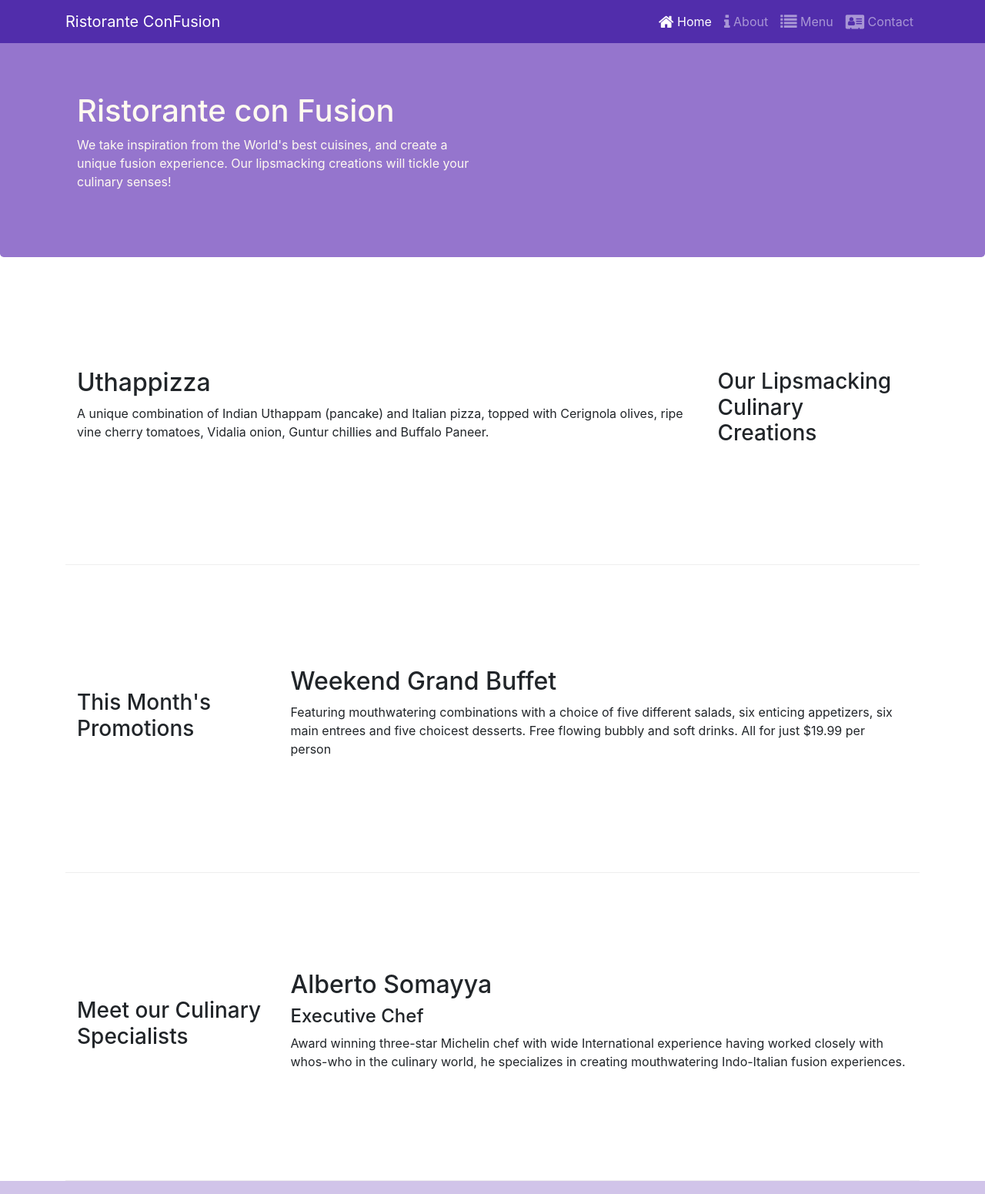
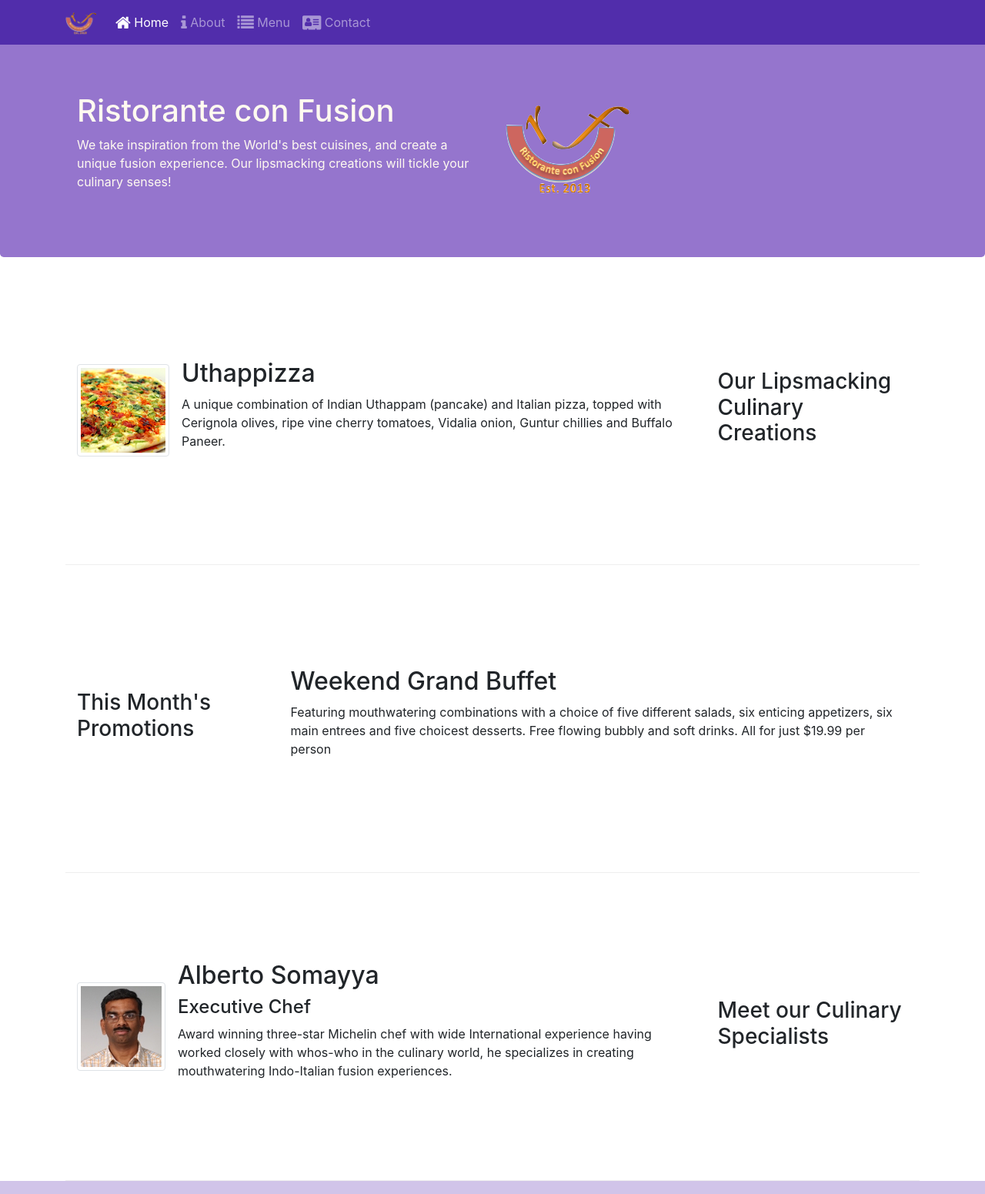
Before and after one commit to eshaan007/Bootstrap4, a website: page index.html in a window 1280 px wide. Shown: the top 1551 px of the page at 77% size. Drawn offline with nearby package versions, Linux system fonts and the light colour scheme.

Commit message:
Images and Media

```diff
--- a/index.html
+++ b/index.html
@@ -24,14 +24,15 @@
             <button class="navbar-toggler" type="button" data-toggle="collapse" data-target="#Navbar">
                 <span class="navbar-toggler-icon"></span>
             </button>
-            <a class="navbar-brand mr-auto" href="#"> Ristorante ConFusion  </a>
-            <div class="collapse navbar-collapse" id="Navbar"> </div>
+            <a class="navbar-brand" href="#"><img src="img/logo.png" height="30" width="41"> </a>
+            <div class="collapse navbar-collapse" id="Navbar">
                 <ul class ="navbar-nav mr-auto">
                     <li class="nav-item active"><a class="nav-link" href="#"><span class="fa fa-home fa-lg"></span> Home </a></li>
                     <li class="nav-item"><a class="nav-link" href="./aboutus.html"><span class="fa fa-info fa-lg"></span> About </a></li>
                     <li class="nav-item"><a class="nav-link" href="#"><span class="fa fa-list fa-lg"></span> Menu </a></li>
                     <li class="nav-item"><a class="nav-link" href="./contactus.html"><span class="fa fa-address-card fa-lg"></span> Contact</a></li>
                 </ul>
+            </div>
         </div>
     </nav>
 
@@ -42,7 +43,8 @@
                     <h1>Ristorante con Fusion</h1>
                     <p>We take inspiration from the World's best cuisines, and create a unique fusion experience. Our lipsmacking creations will tickle your culinary senses!</p>
                 </div>
-                <div class="col-12 col-sm">
+                <div class="col-12 col-sm align-self-center">
+                    <img src="img/logo.png" class="img-fluid">
                 </div>
             </div>
         </div>
@@ -54,8 +56,14 @@
                 <h3>Our Lipsmacking Culinary Creations</h3>
             </div>
             <div class="col col-sm order-sm-first col-md">
-                <h2>Uthappizza</h2>
+                <div class="media">
+                    <img class="d-flex mr-3 img-thumbnail align-self-center"
+                        src="img/uthappizza.png" alt="uthappizza">
+                    <div class="media-body">
+                        <h2 class="mt-0"> Uthappizza</h2>
                         <p>A unique combination of Indian Uthappam (pancake) and Italian pizza, topped with Cerignola olives, ripe vine cherry tomatoes, Vidalia onion, Guntur chillies and Buffalo Paneer.</p>
+                    </div>
+                </div>
             </div>
         </div>
 
@@ -70,14 +78,21 @@
             </div>
         </div class="row">
 
+
         <div class="row row-content align-items-center">
             <div class="col-12 col-sm-4 col-md-3">
                 <h3>Meet our Culinary Specialists</h3>
             </div>
-            <div class="col col-sm col-md">
-                <h2>Alberto Somayya</h2>
+            <div class="col col-sm order-sm-first col-md">
+                <div class="media">
+                    <img class="d-flex mr-3 img-thumbnail align-self-center"
+                        src="img/alberto.png" alt="alberto">
+                    <div class="media-body">
+                        <h2 class="mt-0">Alberto Somayya</h2>
                         <h4>Executive Chef</h4>
                         <p>Award winning three-star Michelin chef with wide International experience having worked closely with whos-who in the culinary world, he specializes in creating mouthwatering Indo-Italian fusion experiences. </p>
+                    </div>
+                </div>
             </div>
         </div>
     </div>
```
Also changed, not shown: aboutus.html (+5 -3 lines), contactus.html (+3 -2 lines), img/alberto.png (added), img/buffet.png (added), img/logo.png (added), img/uthappizza.png (added), 1 other file. Lines whose indentation alone changed are shown as unchanged.
